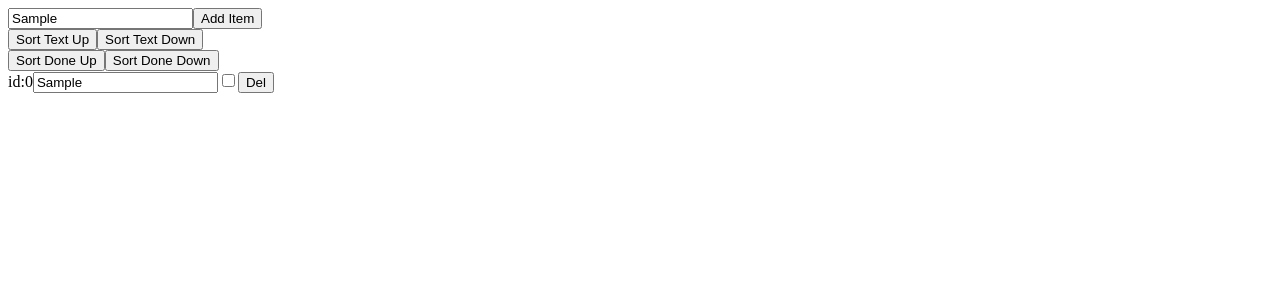
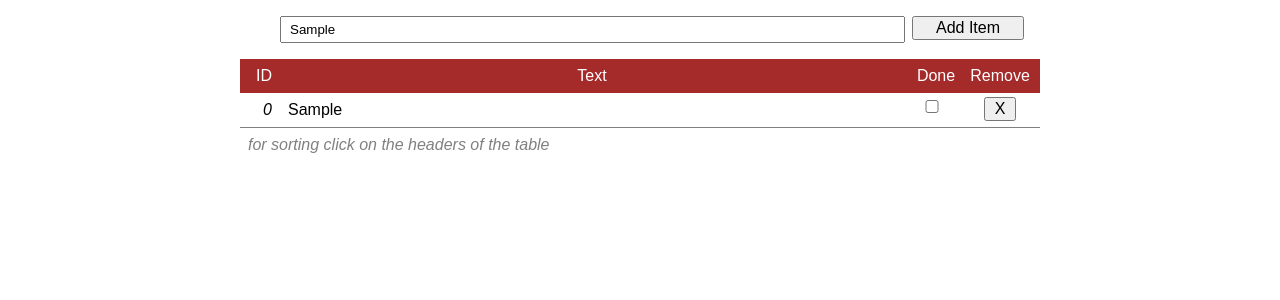
Before and after one commit to agentfan/itstep-react-typescript, a React (Create React App) app: page / in a window 1280 px wide. Both pictures are taken after typing "Sample" into the empty fields and a click on the button "Add Item". Shown: the top 300 px of the page. Built offline with nearby package versions, Linux system fonts and the light colour scheme.

Commit message:
finished

```diff
--- a/package.json
+++ b/package.json
@@ -3,6 +3,7 @@
   "version": "0.1.0",
   "private": true,
   "dependencies": {
+    "@material-ui/core": "^4.10.1",
     "@testing-library/jest-dom": "^4.2.4",
     "@testing-library/react": "^9.5.0",
     "@testing-library/user-event": "^7.2.1",
--- a/src/App.tsx
+++ b/src/App.tsx
@@ -2,40 +2,74 @@ import React from 'react';
 import Model from './model/model';
 import ToDoList from './components/toDoList/toDoList';
 import AddItemBlock from './components/addItemBlock/addItemBlock';
+import { makeStyles } from '@material-ui/core';
+
+const useStyles = makeStyles({
+  root: {
+    margin: '1rem auto',
+    maxWidth: '800px',
+    fontSize: '1rem',
+    fontFamily: 'Arial, sans-serif',
+  },
+  header: {
+    padding: '0.5rem',
+    display: 'grid',
+    gridTemplateColumns: '2rem 1fr 4rem 4rem',
+    backgroundColor: 'brown',
+    color: 'white',
+    '& div': {
+      textAlign: 'center'
+    }
+  },
+  notes: {
+    padding: '0.5rem',
+    fontStyle: 'italic',
+    forntSize: '0.85rem',
+    color: 'grey'
+  }
+});
 
 const theModel = new Model([]);
 
 const App = () => {
+  const classes = useStyles();
+
   const [model, setModel] = React.useState<Model>(theModel);
 
-  const handleSortTextUp = ()=> {
-    model.sortTextUp();
+  let textSort = true;  // true - sort "Up"; false - sort "Down"
+  const handleSortText = () => {
+    if (textSort) model.sortTextUp();
+    else model.sortTextDown();
+    textSort = !textSort;
   }
 
-  const handleSortTextDown = ()=> {
-    model.sortTextDown();
+  let doneSort = true;  // true - sort "Up"; false - sort "Down"
+  const handleSortDone = () => {
+    if (doneSort) model.sortDoneUp();
+    else model.sortDoneDown();
+    doneSort = !doneSort;
   }
 
-  const handleSortDonetUp = ()=> {
-    model.sortDoneUp();
-  }
-
-  const handleSortDoneDown = ()=> {
-    model.sortDoneDown();
+  let idSort = true;  // true - sort "Up"; false - sort "Down"
+  const handleSortId = () => {
+    if (idSort) model.sortIdUp();
+    else model.sortIdDown();
+    idSort = !idSort;
   }
 
   return (
-    <div>
-      <AddItemBlock model={model}/>
-      <div>
-        <button onClick={handleSortTextUp}>Sort Text Up</button>
-        <button onClick={handleSortTextDown}>Sort Text Down</button>
+    <div className={classes.root}>
+      <AddItemBlock model={model} />
+      <div className={classes.header}>
+        <div onClick={handleSortId}>ID</div>
+        <div onClick={handleSortText}>Text</div>
+        <div onClick={handleSortDone}>Done</div>
+        <div>Remove</div>
       </div>
-      <div>
-        <button onClick={handleSortDonetUp}>Sort Done Up</button>
-        <button onClick={handleSortDoneDown}>Sort Done Down</button>
+      <ToDoList model={model} />
+      <div className={classes.notes} >
+        for sorting click on the headers of the table
       </div>
-      <ToDoList model={model}/>
     </div>
   );
 }
--- a/src/components/addItemBlock/addItemBlock.tsx
+++ b/src/components/addItemBlock/addItemBlock.tsx
@@ -1,27 +1,53 @@
 import React, { ChangeEvent, MouseEvent } from 'react';
 import Model from '../../model/model';
+import { makeStyles } from '@material-ui/core';
+
+const useStyles = makeStyles({
+    root: {
+        margin: '1rem 0 1rem 2.5rem',
+        padding: '0',
+        width: 'calc(100% - 3.5rem)',
+        display: 'grid',
+        gridTemplateColumns: '1fr 7rem',
+        '& input': {
+            textSize: '1rem',
+            padding: '0.25rem 0.5rem',
+            width: 'calc(100% - 1.7rem)'
+        },
+        '& button': {
+            width: 'calc(100%)',
+            fontSize: '1rem'
+        }
+    }
+});
 
 interface AddItemBlockProps {
     model: Model
 }
 
 const AddItemBlock: React.FC<AddItemBlockProps> = (props) => {
-    const {model} = props;
+    const classes = useStyles();
+
+    const { model } = props;
 
     const [inputValue, setInputValue] = React.useState<string>();
 
-    const handleChange = (e: ChangeEvent<HTMLInputElement>)=> {
+    const handleChange = (e: ChangeEvent<HTMLInputElement>) => {
         setInputValue(e.currentTarget.value);
     }
 
-    const handleClick =  (e: MouseEvent<HTMLButtonElement>)=> {
+    const handleClick = (e: MouseEvent<HTMLButtonElement>) => {
         model.addTask(inputValue);
     }
 
     return (
-        <div>
-            <input type="text" onChange={handleChange} value={inputValue}/>
-            <button onClick={handleClick}>Add Item</button>
+        <div className={classes.root}>
+            <div>
+                <input type="text" onChange={handleChange} value={inputValue} />
+            </div>
+            <div>
+                <button onClick={handleClick}>Add Item</button>
+            </div>
         </div>
     );
 }
--- a/src/components/toDoList/item.tsx
+++ b/src/components/toDoList/item.tsx
@@ -1,5 +1,43 @@
 import React, { ChangeEvent, useEffect } from 'react';
 import Model from '../../model/model';
+import { makeStyles } from '@material-ui/core';
+
+const useStyles = makeStyles({
+    root: {
+        margin: '0',
+        padding: '0.25rem 0.5rem',
+        width: 'calc(100% - 1rem)',
+        display: 'grid',
+        gridTemplateColumns: '2rem 1fr 4rem 4rem',
+        borderBottom: '1px solid grey',
+    },
+    id: {
+        padding: '0.25rem 0.5rem',
+        textAlign: 'right',
+        fontStyle: 'italic'
+    },
+    text: {
+        '& input': {
+            padding: '0.25rem 0.5rem',
+            border: 'none',
+            fontSize: '1rem',
+            width: 'calc(100% - 1rem)'
+        }
+    },
+    done: {
+        '& input': {
+            fontSize: '1rem',
+            width: '3rem',
+        }
+    },
+    remove: {
+        textAlign: 'center',
+        '& button': {
+            fontSize: '1rem',
+            width: '2rem'
+        }
+    }
+});
 
 interface ItemProps {
     item: ListItem,
@@ -7,45 +45,54 @@ interface ItemProps {
 }
 
 const Item: React.FC<ItemProps> = (props) => {
-    const {item, model} = props;
+    const classes = useStyles();
+    const { item, model } = props;
     const [text, setText] = React.useState<string>(item.text);
     const [done, setDone] = React.useState<boolean>(item.done);
 
-    const handleTaskChanged = (id: number, newItem: ListItem)=> {
-        console.log("task changed:",newItem);
+    const handleTaskChanged = (id: number, newItem: ListItem) => {
+        console.log("task changed:", newItem);
         setText(newItem.text);
         setDone(newItem.done);
     }
 
-    useEffect(()=> {
-        const subscription:number = model.subscribeToTask(item.id, handleTaskChanged);
-        return ()=> { model.detachFromTask(subscription); }
-    },[props.model]);
+    useEffect(() => {
+        const subscription: number = model.subscribeToTask(item.id, handleTaskChanged);
+        return () => { model.detachFromTask(subscription); }
+    }, [props.model]);
 
-    const handleDelete = ()=> {
+    const handleDelete = () => {
         model.removeTask(item.id);
     }
 
-    const handleChanged = (e: ChangeEvent<HTMLInputElement>)=> {
+    const handleChanged = (e: ChangeEvent<HTMLInputElement>) => {
         setText(e.currentTarget.value);
     }
 
-    const handleBlur = ()=> {
+    const handleBlur = () => {
         console.log("blur");
         model.changeTextOfTask(item.id, text);
     }
 
-    const handleDone = (e: ChangeEvent<HTMLInputElement>)=> {
+    const handleDone = (e: ChangeEvent<HTMLInputElement>) => {
         console.log("done");
         model.changeDoneOfTask(item.id, e.currentTarget.checked);
     }
 
     return (
-        <div>
-            <span>{`id:${item.id}`}</span>
-            <input type="text" value={text} onChange={handleChanged} onBlur={handleBlur}/>
-            <input type="checkbox" checked={done} onChange={handleDone}/>
-            <button onClick={handleDelete}> Del </button>
+        <div className={classes.root}>
+            <div className={classes.id}>
+                {item.id}
+            </div>
+            <div className={classes.text}>
+                <input type="text" value={text} onChange={handleChanged} onBlur={handleBlur} />
+            </div>
+            <div className={classes.done}>
+                <input type="checkbox" checked={done} onChange={handleDone} />
+            </div>
+            <div className={classes.remove}>
+                <button onClick={handleDelete}>X</button>
+            </div>
         </div>
     );
 }
--- a/src/components/toDoList/toDoList.tsx
+++ b/src/components/toDoList/toDoList.tsx
@@ -1,12 +1,28 @@
 import React, { useEffect, useState } from 'react';
 import Item from './item';
 import Model from '../../model/model';
+import { makeStyles } from '@material-ui/core';
+
+const useStyles = makeStyles({
+    root: {
+        margin: '0',
+        padding: '0',
+        width: '100%',
+    },
+    empty: {
+        margin: '0',
+        padding: '1rem',
+        width: '100%',
+        textAlign: 'center'
+    }
+});
 
 interface ToDoListProps {
     model: Model
 }
 
 const ToDoList: React.FC<ToDoListProps> = (props) => {
+    const classes = useStyles();
     const { model } = props;
     const [list, setList] = useState<Items>(model.list);
 
@@ -20,10 +36,10 @@ const ToDoList: React.FC<ToDoListProps> = (props) => {
         return ()=> { model.detachFromList(subscription); }
     },[props.model]);
 
-    if(list.list.length === 0) return <div>No tasks</div>;
+    if(list.list.length === 0) return <div className={classes.empty}>No tasks</div>;
 
     return (
-        <div>
+        <div className={classes.root}>
             {list.list.map( (item:ListItem) => <Item key={item.id} item={item} model={model}/>)}
         </div>
     );
--- a/src/model/model.ts
+++ b/src/model/model.ts
@@ -160,6 +160,21 @@ class Model {
         this.listOfTasks = newList;
         this.onListChanged();
     }
+
+    public sortIdUp() {
+        const newList:Items = {list: this.listOfTasks.list };
+        newList.list.sort((a,b) => a.id - b.id);
+        this.listOfTasks = newList;
+        this.onListChanged();
+    }
+
+    public sortIdDown() {
+        const newList:Items = {list: this.listOfTasks.list };
+        newList.list.sort((a,b) => b.id - a.id);
+        this.listOfTasks = newList;
+        this.onListChanged();
+    }
+
 }
 
 export default Model;
```
Also changed, not shown: 1 other file (tests, documents, lock files or other folders).
